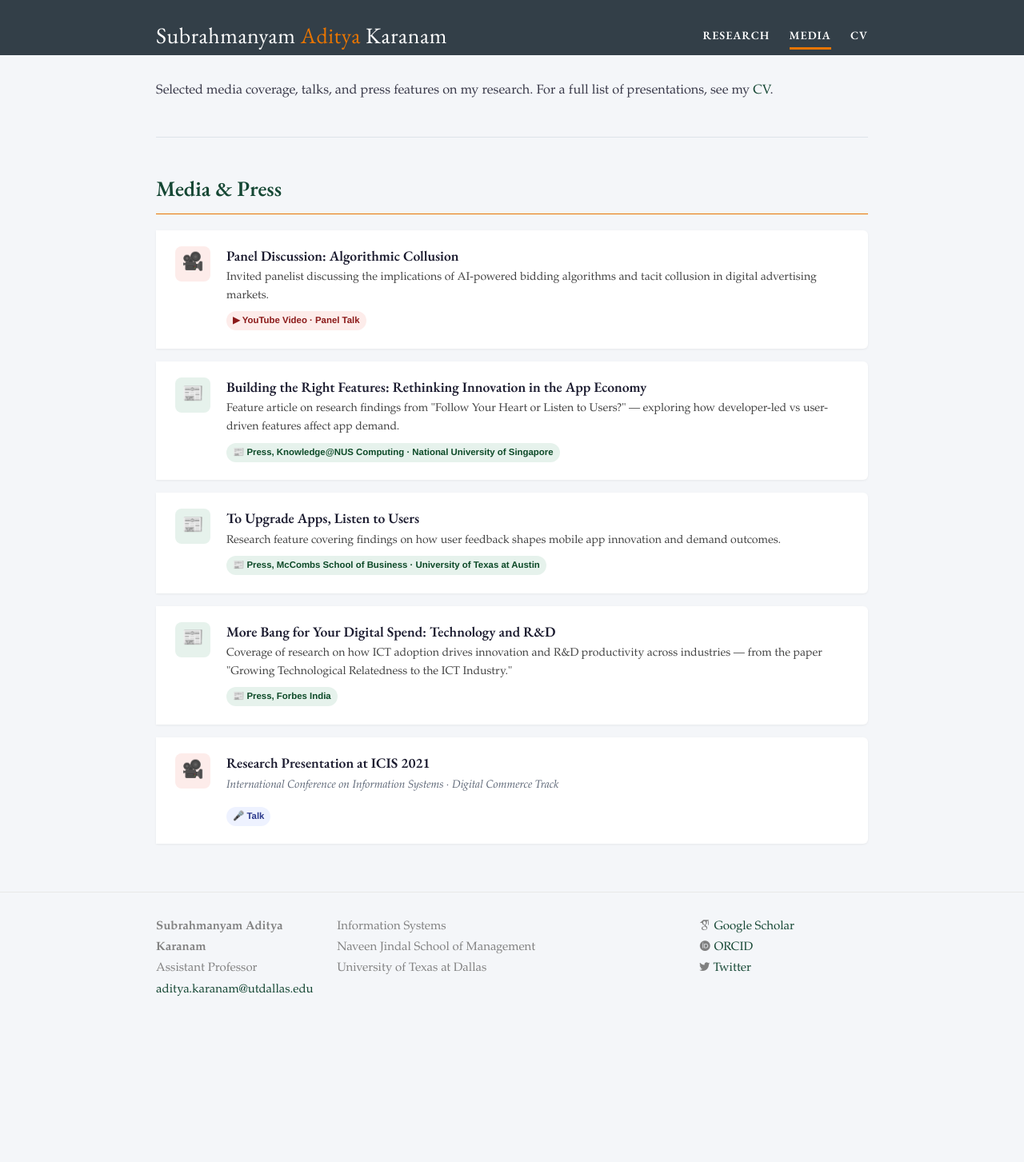
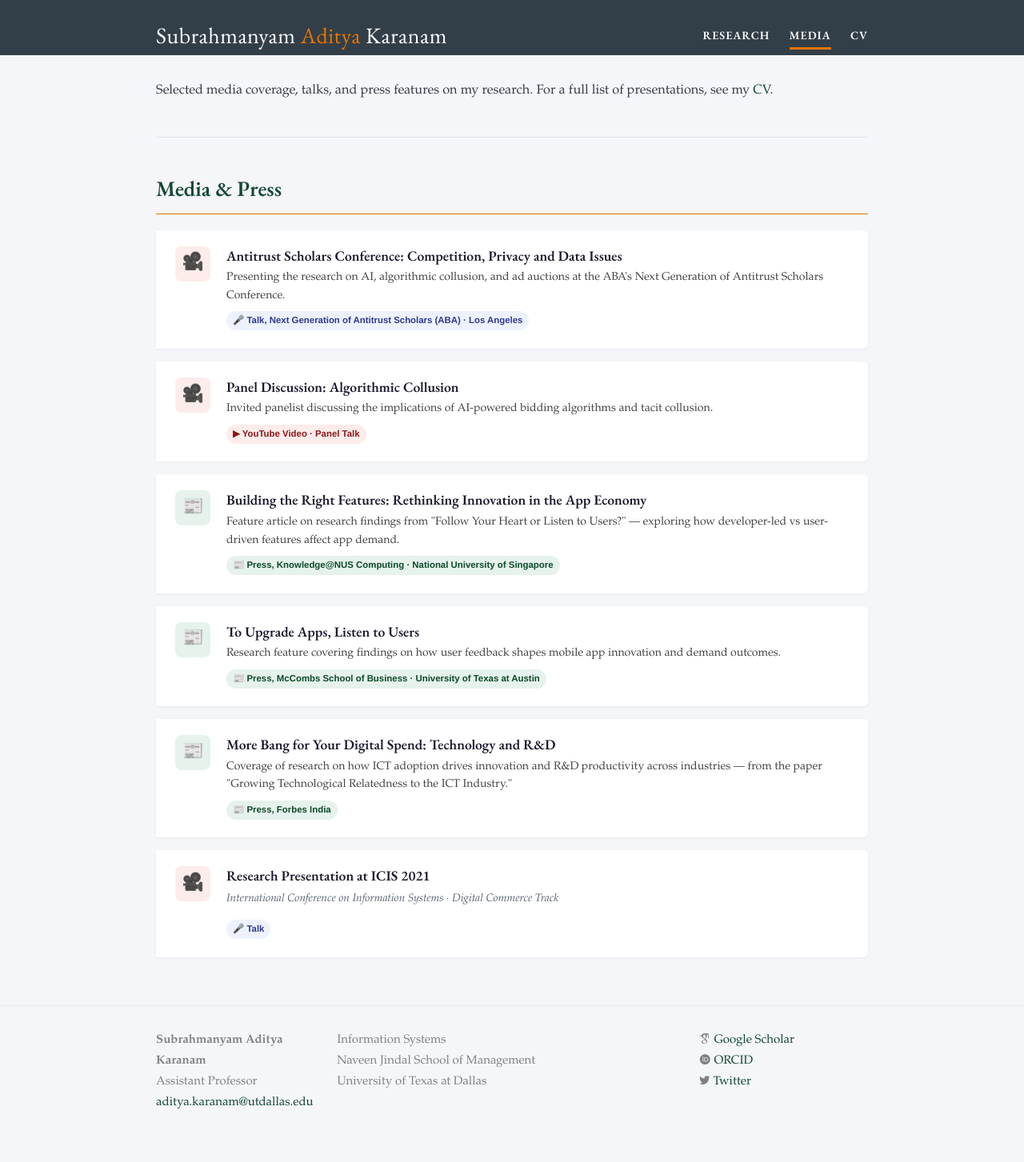
Before and after one commit to askaranam/askaranam.github.io, a Jekyll site: the page built from media.html, in a window 1280 px wide. Shown: the whole page at 80% size. Built offline with Jekyll 4.4.1, drawn with Linux system fonts in a browser that asks for light colours; nearby versions of some CDN libraries; some web fonts are replaced; before the commit the page ends 1311 px from its top, so only the background shows below that.

Commit message:
Update media.html

```diff
--- a/media.html
+++ b/media.html
@@ -111,13 +111,26 @@ render_with_liquid: false
 
   <!-- YouTube panel -->
   <li>
+    <a class="media-item" href="https://www.youtube.com/watch?v=39k_UW2EcaM" target="_blank">
+      <div class="media-icon icon-video">🎥</div>
+      <div class="media-content">
+        <!-- <div class="media-date">2026</div> -->
+        <div class="media-title">Antitrust Scholars Conference: Competition, Privacy and Data Issues</div>
+        <!-- <div class="media-source"></div> -->
+        <div class="media-description">Presenting the research on AI, algorithmic collusion, and ad auctions at the ABA's Next Generation of Antitrust Scholars Conference.</div>
+        <span class="media-tag tag-talk">🎤 Talk, Next Generation of Antitrust Scholars (ABA) · Los Angeles</span>
+      </div>
+    </a>
+  </li>
+
+  <li>
     <a class="media-item" href="https://www.youtube.com/watch?v=farOrPaOTQY" target="_blank">
       <div class="media-icon icon-video">🎥</div>
       <div class="media-content">
         <!-- <div class="media-date">2025</div> -->
         <div class="media-title">Panel Discussion: Algorithmic Collusion </div>
         <!-- <div class="media-source">YouTube · Panel Talk</div> -->
-        <div class="media-description">Invited panelist discussing the implications of AI-powered bidding algorithms and tacit collusion in digital advertising markets.</div>
+        <div class="media-description">Invited panelist discussing the implications of AI-powered bidding algorithms and tacit collusion.</div>
         <span class="media-tag tag-video">▶ YouTube Video · Panel Talk</span>
       </div>
     </a>
```
